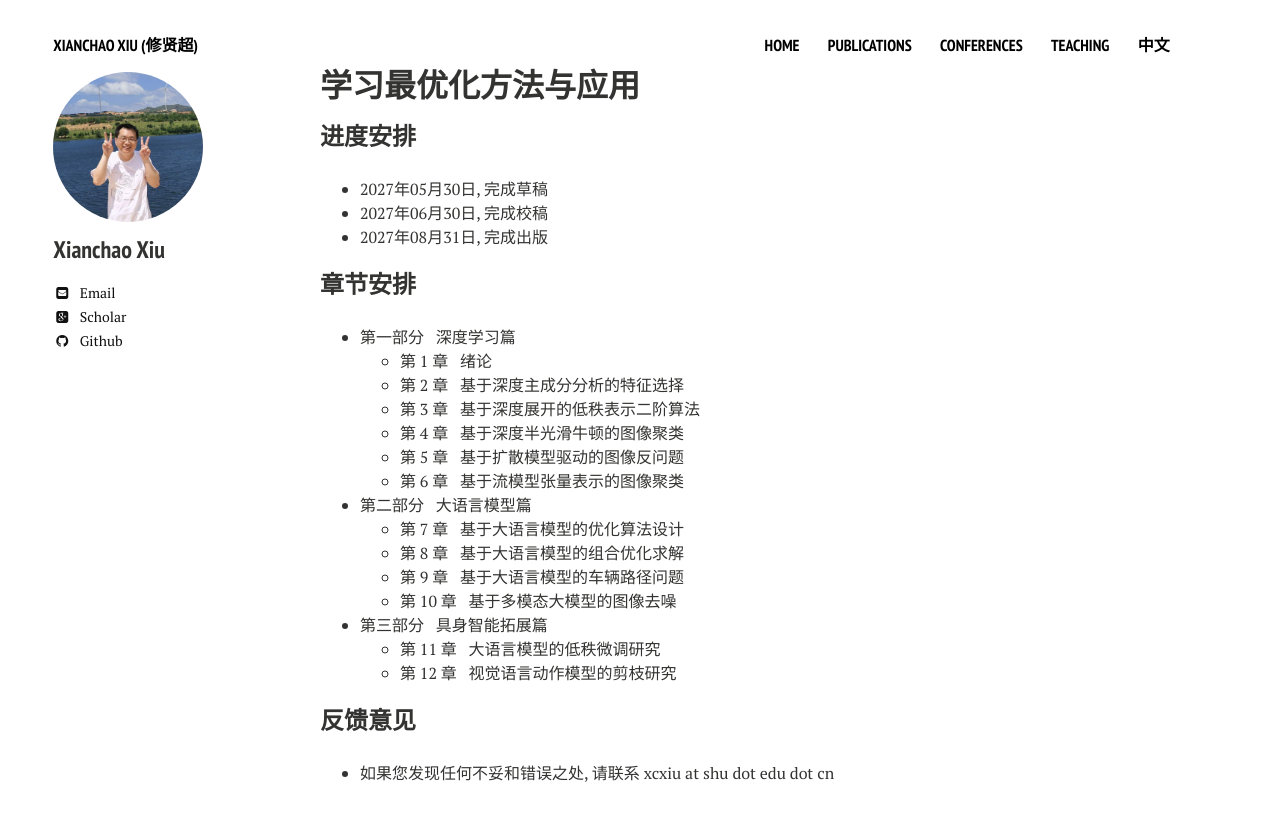
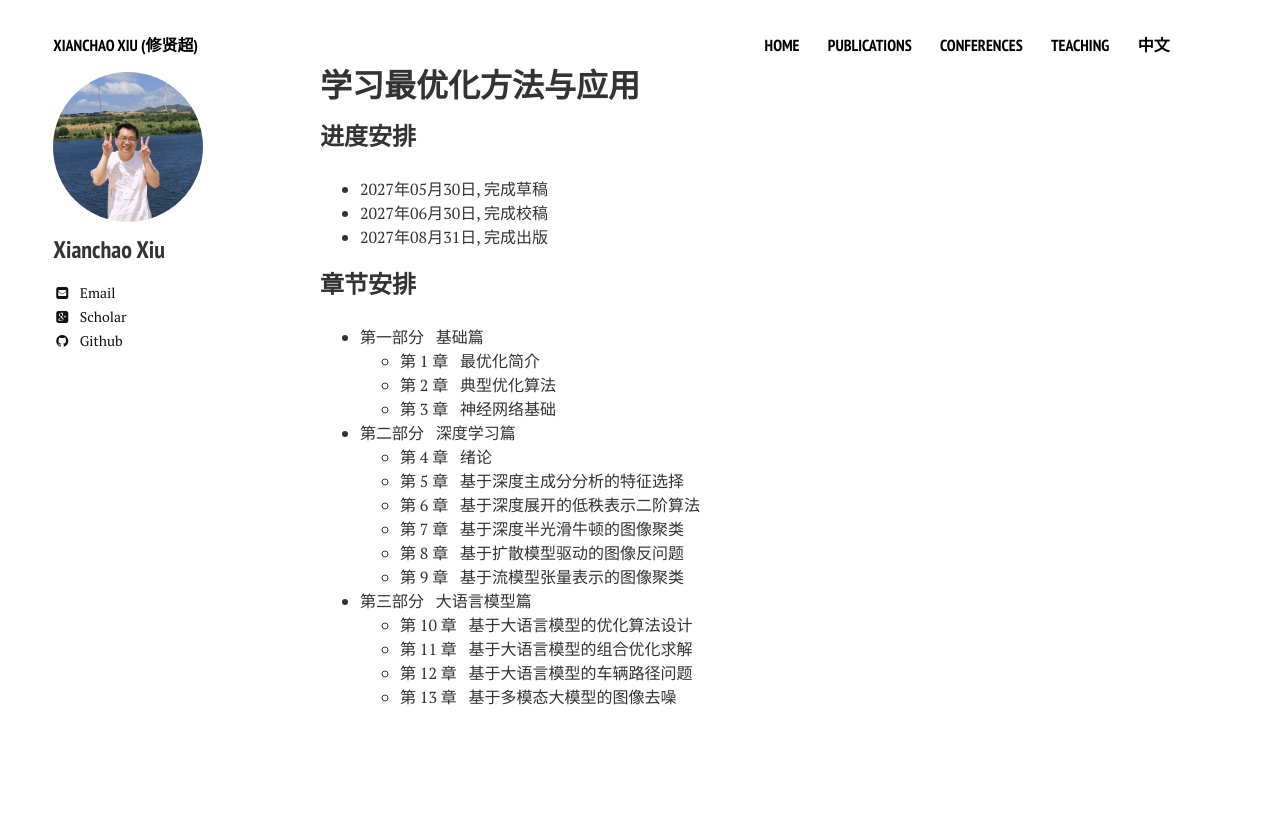
Before and after one commit to xianchaoxiu/xianchaoxiu.github.io, a Jekyll site: the page built from chinese/books/L2O/index.md, in a window 1280 px wide. Shown: the top 821 px of the page. Built offline with Jekyll 4.4.1, drawn with Linux system fonts in a browser that asks for light colours; nearby versions of some CDN libraries.

Commit message:
Update index.md

```diff
--- a/chinese/books/L2O/index.md
+++ b/chinese/books/L2O/index.md
@@ -10,23 +10,20 @@ share: false
 * 2027年06月30日, 完成校稿<br>
 * 2027年08月31日, 完成出版<br>
 
-
 ### 章节安排
-* 第一部分 &nbsp;  深度学习篇 <br>
-  * 第 1 章 &nbsp;  绪论 <br>
-  * 第 2 章 &nbsp;  基于深度主成分分析的特征选择 <br>
-  * 第 3 章 &nbsp;  基于深度展开的低秩表示二阶算法 <br>
-  * 第 4 章 &nbsp;  基于深度半光滑牛顿的图像聚类 <br>
-  * 第 5 章 &nbsp;  基于扩散模型驱动的图像反问题 <br>
-  * 第 6 章 &nbsp;  基于流模型张量表示的图像聚类 <br>
-* 第二部分 &nbsp;  大语言模型篇 <br>
-  * 第 7 章 &nbsp;  基于大语言模型的优化算法设计 <br>
-  * 第 8 章 &nbsp;  基于大语言模型的组合优化求解 <br>
-  * 第 9 章 &nbsp;  基于大语言模型的车辆路径问题 <br>
-  * 第 10 章 &nbsp;  基于多模态大模型的图像去噪 <br>
-* 第三部分 &nbsp;  具身智能拓展篇 <br>
-  * 第 11 章 &nbsp;  大语言模型的低秩微调研究 <br>
-  * 第 12 章 &nbsp;  视觉语言动作模型的剪枝研究 <br>
-
-### 反馈意见
-* 如果您发现任何不妥和错误之处, 请联系 xcxiu at shu dot edu dot cn
+* 第一部分 &nbsp;  基础篇 <br>
+  * 第 1 章 &nbsp;  最优化简介 <br>
+  * 第 2 章 &nbsp;  典型优化算法 <br>
+  * 第 3 章 &nbsp;  神经网络基础 <br>
+* 第二部分 &nbsp;  深度学习篇 <br>
+  * 第 4 章 &nbsp;  绪论 <br>
+  * 第 5 章 &nbsp;  基于深度主成分分析的特征选择 <br>
+  * 第 6 章 &nbsp;  基于深度展开的低秩表示二阶算法 <br>
+  * 第 7 章 &nbsp;  基于深度半光滑牛顿的图像聚类 <br>
+  * 第 8 章 &nbsp;  基于扩散模型驱动的图像反问题 <br>
+  * 第 9 章 &nbsp;  基于流模型张量表示的图像聚类 <br>
+* 第三部分 &nbsp;  大语言模型篇 <br>
+  * 第 10 章 &nbsp;  基于大语言模型的优化算法设计 <br>
+  * 第 11 章 &nbsp;  基于大语言模型的组合优化求解 <br>
+  * 第 12 章 &nbsp;  基于大语言模型的车辆路径问题 <br>
+  * 第 13 章 &nbsp;  基于多模态大模型的图像去噪 <br>
```
